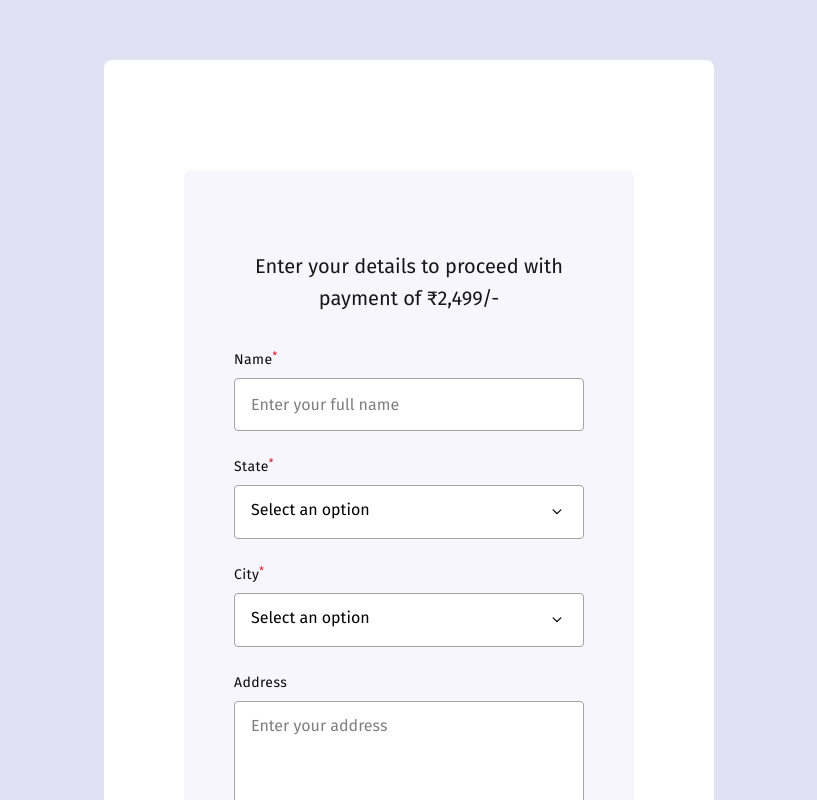
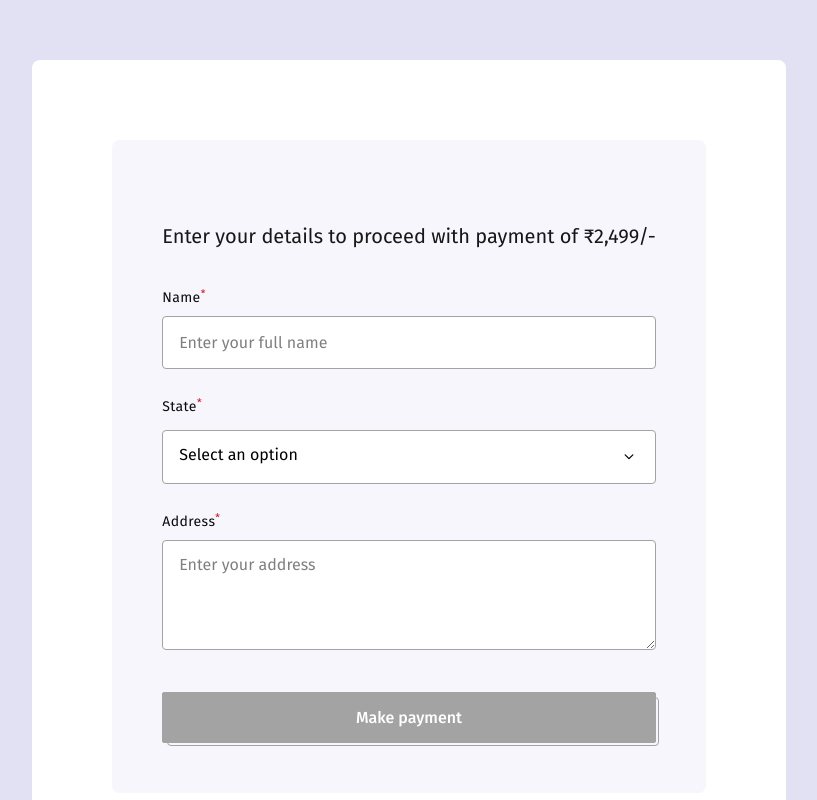
Before and after one commit to Raza-dev-1finance/itr, a Next.js app: page /pan in a window 1280 px wide. Shown: the top 800 px of the page, without its empty margins (231-1048 px from the left). Built offline with nearby package versions, Linux system fonts and the light colour scheme.

Commit message:
update related

```diff
--- a/package.json
+++ b/package.json
@@ -32,7 +32,8 @@
     "next": "15.3.1",
     "react": "^19.0.0",
     "react-dom": "^19.0.0",
-    "tailwind-merge": "^3.2.0"
+    "tailwind-merge": "^3.2.0",
+    "tailwind-scrollbar": "^4.0.2"
   },
   "devDependencies": {
     "@eslint/eslintrc": "^3",
--- a/src/Modules/Pages/FormSubmit/FormSubmit.tsx
+++ b/src/Modules/Pages/FormSubmit/FormSubmit.tsx
@@ -1,27 +1,38 @@
 'use client';
-import React, { useRef, useState } from 'react';
+import React, { useEffect, useRef, useState } from 'react';
 import FormInput from '@/Modules/components/FormInput';
 
 export default function FormSubmit() {
-const [value, setvalue] = useState<{ [key: string]: string}>({
+const [data, setvalue] = useState<{ [key: string]: string}>({
     name: '',
     city: '',
-    state: '',
+    state: 'Select an option',
     address: '',
 });
 const wrapperRef = useRef<HTMLDivElement>(null);
 const [cityarr, setcityarr] = useState(false);
 const [statearr, setstatearr] = useState(false);
 const [color, setcolor] = useState<boolean>(false);
-const [errorModal, setErrorModal] = useState<boolean>(false);
+const [errorModal, setErrorModal] = useState<{ [key: string]: string}>({
+    name: '',
+    city: '',
+    state: '',
+    address: '',
+});
 
   const onPanInputBlur = (e: React.FocusEvent<HTMLInputElement | HTMLTextAreaElement | HTMLSelectElement>) => {
     const inputValue = e.target.value;
-
+    if (inputValue === '') {
+      setErrorModal(prev => ({ ...prev, [e.target.name]: 'This field is required' }));
+    } else {
+      setErrorModal(prev => ({ ...prev, [e.target.name]: '' }));
+    }
   };
-  const onPanInputChange = (e: React.ChangeEvent<HTMLInputElement | HTMLTextAreaElement | HTMLSelectElement>) => {
-    onChangeValue(e);
-  };
+  console.log("data", data);
+  function onPanInputChange(e: React.ChangeEvent<HTMLInputElement | HTMLTextAreaElement | HTMLSelectElement>): void {
+        //   const { name, value } = e.target;
+        onChangeValue(e);
+    }
   const onChangeValue = (e: React.ChangeEvent<HTMLInputElement | HTMLTextAreaElement | HTMLSelectElement>) => {
     const { name, value } = e.target;
     setvalue((prev) => ({
@@ -29,24 +40,25 @@ const [errorModal, setErrorModal] = useState<boolean>(false);
       [name]: value,
     }));
   };
+  useEffect(() => {
+    setcolor(data.name !== "" && data.state !== "Select an option"&& data.address !== "");
+  }, [data]);
+
 const onClick = (name: string) => {
     console.log("name", name);
     if (name === "city") {
-        setstatearr(false);
-        setcityarr((prev) => !prev && !cityarr);
+        setcityarr(true);
     }
     if (name === "state") {
-        setstatearr((prev) => !prev && !statearr);
-        setcityarr(false);
+        setstatearr(true);
     }
+
 };
 
-console.log("value", value);
 
 React.useEffect(() => {
     const handleClickOutside = (event: MouseEvent) => {
         if (wrapperRef.current && !wrapperRef.current.contains(event.target as Node)) {
-            console.log("clicked outside");
             setcityarr(false);
             setstatearr(false);
         }
@@ -59,11 +71,8 @@ React.useEffect(() => {
 
 
   const handleSubmit = () => {
-    // if (value?.length === 10&&!color) {
-    //   console.log('Phone number submitted:', value);
-    // } else {
-    //   console.log('Invalid phone number');
-    // }
+    console.log('Form submitted:', data);
+
   };
 
   const formData = [
@@ -85,15 +94,15 @@ React.useEffect(() => {
       options: true,
       areatext: false,
     },
-    {
-        label: 'City',
-        placeholder: `Select an option`,
-        type: 'text',
-        name: "city",
-        required: true,
-        options: true,
-        areatext: false,
-      },
+    // {
+    //     label: 'City',
+    //     placeholder: `Select an option`,
+    //     type: 'text',
+    //     name: "city",
+    //     required: true,
+    //     options: true,
+    //     areatext: false,
+    //   },
     {
       label: 'Address',
       placeholder: `Enter your address`,
@@ -110,13 +119,13 @@ React.useEffect(() => {
     <>
       <div className="w-full">
         <div className="flex flex-row justify-center pt-[60px] ">
-          <div className="flex flex-col items-center w-[610px] max-sm:w-[325px] p-[80px] rounded-[8px] bg-white">
-            <div className="w-full flex flex-col items-center p-[50px] rounded-[8px] bg-[#F6F6FC] mt-[30px]">
+          <div className="flex flex-col items-center max-sm:w-[360px] p-[80px] max-sm:pb-[30px] max-sm:p-[0px] rounded-[8px] bg-white">
+            <div className="w-full flex flex-col items-center p-[50px] max-sm:p-[25px] rounded-[8px] bg-[#F6F6FC]">
             <div className='pt-[30px] text-[#171717] text-center text-[20px] font-[400] leading-[32px] font-["spirits-soft"] pb-[30px]'>
               Enter your details to proceed with payment of ₹2,499/-
             </div>
              <FormInput
-              value={value}
+              value={data}
               onChange={onPanInputChange}
               onBlur={onPanInputBlur}
               btn_disable={color}
@@ -128,15 +137,21 @@ React.useEffect(() => {
               statearr={statearr}
               wrapperRef={wrapperRef}
               setvalue={setvalue}
+              setstatearr={setstatearr}
+              setcityarr={setcityarr}
              />
             </div>
             <div className='flex flex-col items-center bg-white pt-[30px]'>
             <div className='text-[#0A0A0A] text-center font-["Fira Sans"] text-[14px] font-light leading-5'>Need help or have any queries?</div>
             <div className='flex flex-row items-center gap-[8px] pt-[10px] cursor-pointer' onClick={() => window.open('https://wa.me/919999999999?text=Hello%20I%20need%20help%20with%20my%20PAN%20verification', '_blank')}>
-                <svg xmlns="http://www.w3.org/2000/svg" width="17" height="18" viewBox="0 0 17 18" fill="none">
+                <svg className='block max-sm:hidden' xmlns="http://www.w3.org/2000/svg" width="17" height="18" viewBox="0 0 17 18" fill="none">
                 <path d="M16.1724 12.9763L13.9082 10.6039C13.0996 9.75659 11.7249 10.0955 11.4015 11.197C11.1589 11.9596 10.3502 12.3832 9.62245 12.2137C8.00518 11.7901 5.82186 9.58713 5.41754 7.80783C5.17495 7.04524 5.66013 6.19796 6.38791 5.94381C7.43913 5.60489 7.76259 4.16451 6.95395 3.31722L4.68977 0.944825C4.04286 0.351725 3.07249 0.351725 2.50645 0.944825L0.970039 2.55467C-0.566371 4.24924 1.13177 8.73985 4.93236 12.7221C8.73295 16.7043 13.0187 18.5684 14.636 16.8738L16.1724 15.2639C16.7385 14.5861 16.7385 13.5694 16.1724 12.9763Z" fill="#5B498E"/>
                 </svg>
-                <div className='text-[#0A0A0A] font-["Fira Sans"] text-[16px] font-medium leading-4'>Request a call back</div>
+                <svg className='hidden max-sm:block' xmlns="http://www.w3.org/2000/svg" width="21" height="20" viewBox="0 0 21 20" fill="none">
+                <path d="M17.5066 2.94C15.6066 1.04 13.0966 0 10.4366 0C4.98657 0 0.55657 4.46 0.55657 9.94C0.55657 11.59 0.956573 13.2 1.71657 14.61L0.526571 19.06C0.456571 19.31 0.526573 19.59 0.716573 19.78C0.856573 19.92 1.04657 20 1.24657 20C1.30657 20 1.37657 19.99 1.43657 19.98L6.00657 18.78C7.38657 19.5 8.91657 19.88 10.4366 19.88C15.9866 19.88 20.4966 15.42 20.4966 9.94C20.4966 7.36 19.4366 4.87 17.5066 2.94ZM14.6666 13.25L13.8266 14.08C12.9466 14.96 10.6266 14 8.55657 11.93C6.49657 9.86999 5.56658 7.54 6.40657 6.66L7.23658 5.82001C7.33658 5.74001 7.54658 5.6 7.81658 5.59C8.06658 5.59 8.24656 5.70001 8.42656 5.82001C9.14656 6.32001 9.51657 6.57 9.65657 7.05C9.82657 7.63 9.60656 8.16 9.50656 8.36C9.56656 8.66 9.76657 9.45999 10.4766 10.15C11.1866 10.85 11.9866 11.05 12.2866 11.11C12.4766 10.98 12.9266 10.72 13.4366 10.83C13.8666 10.92 14.1266 11.31 14.6666 12.06C14.7766 12.22 14.8866 12.4 14.8966 12.64C14.8966 12.93 14.7466 13.15 14.6666 13.25Z" fill="#4CAF50"/>
+                </svg>
+                <div className='text-[#0A0A0A] font-["Fira Sans"] text-[16px] font-medium leading-4 block max-sm:hidden'>Request a call back</div>
+                <div className='text-[#0A0A0A] font-["Fira Sans"] text-[16px] font-medium leading-4 hidden max-sm:block'>Chat with us</div>
                 <svg xmlns="http://www.w3.org/2000/svg" width="21" height="20" viewBox="0 0 21 20" fill="none">
                 <path fill-rule="evenodd" clip-rule="evenodd" d="M7.50784 17.3008C7.11579 16.9871 7.05223 16.415 7.36587 16.023L11.76 10.5303L7.36587 5.03763C7.05223 4.64558 7.11579 4.0735 7.50784 3.75985C7.8999 3.44621 8.47198 3.50977 8.78562 3.90183L13.6341 9.9624C13.8997 10.2944 13.8997 10.7662 13.6341 11.0982L8.78562 17.1588C8.47198 17.5508 7.8999 17.6144 7.50784 17.3008Z" fill="#0A0A0A"/>
                 </svg>
--- a/src/Modules/components/FormInput.tsx
+++ b/src/Modules/components/FormInput.tsx
@@ -12,11 +12,12 @@ type InputPhoneProps = {
   btn_disable: boolean;
   handleSubmit: () => void;
   onClick?: (name: string) => void;
-  errorModal: boolean;
   cityarr: boolean;
   statearr: boolean;
   wrapperRef: React.RefObject<HTMLDivElement | null>;
   setvalue: React.Dispatch<React.SetStateAction<{ [key: string]: string }>>;
+  setcityarr: React.Dispatch<React.SetStateAction<boolean>>;
+  setstatearr: React.Dispatch<React.SetStateAction<boolean>>;
   formData: {
     label: string;
     placeholder: string;
@@ -26,6 +27,7 @@ type InputPhoneProps = {
     options?: boolean;
     areatext?: boolean;
   }[];
+  errorModal?: { [key: string]: string };
 };
 
 export default function FormInput({
@@ -40,27 +42,80 @@ export default function FormInput({
   cityarr,
   statearr,
   wrapperRef,
+    setcityarr,
+    setstatearr,
     setvalue,
 }: InputPhoneProps) {
-    console.log("cityarr", cityarr);
-    console.log("statearr", statearr);
+
+    const statesOfIndia = [
+        "Andhra Pradesh",
+        "Arunachal Pradesh",
+        "Assam",
+        "Bihar",
+        "Chhattisgarh",
+        "Goa",
+        "Gujarat",
+        "Haryana",
+        "Himachal Pradesh",
+        "Jharkhand",
+        "Karnataka",
+        "Kerala",
+        "Madhya Pradesh",
+        "Maharashtra",
+        "Manipur",
+        "Meghalaya",
+        "Mizoram",
+        "Nagaland",
+        "Odisha",
+        "Punjab",
+        "Rajasthan",
+        "Sikkim",
+        "Tamil Nadu",
+        "Telangana",
+        "Tripura",
+        "Uttar Pradesh",
+        "Uttarakhand",
+        "West Bengal",
+        "Andaman and Nicobar Islands",
+        "Chandigarh",
+        "Dadra and Nagar Haveli and Daman and Diu",
+        "Delhi",
+        "Jammu and Kashmir",
+        "Ladakh",
+        "Lakshadweep",
+        "Puducherry",
+        "Select an option"
+      ];
+
   return (
     <div className="w-full flex flex-col items-center">
       {formData.map((data, index) => (
         <div key={index} className="flex flex-col pb-[20px] w-full" >
           <label className='text-[#0A0A0A] self-start font-["Fira Sans"] text-[14px] font-[400] leading-8 tracking-[0.4px]'>
-            {data.label}{!data?.areatext && <sup className='text-red-600'>*</sup>}
+            {data.label}<sup className='text-red-600'>*</sup>
           </label>
-          <div className="w-full flex flex-row justify-center pt-[2px] relative">
-            {data.options?<>
-              <div onClick={()=>onClick && onClick(data.name)} ref={wrapperRef}  key={data.name} className={cn(` flex flex-row justify-between w-full p-[16px] flex-1 rounded-[4px] cursor-pointer
+          <div className="w-full flex flex-row justify-center pt-[2px] relative" >
+            {data.options?<div className="w-full flex flex-row justify-center pt-[5px] relative">
+              <div onClick={()=>onClick && onClick(data.name)} ref={wrapperRef}  className={cn(` flex flex-row justify-between w-full p-[16px] flex-1 rounded-[4px] cursor-pointer
                 appearance-none border border-[#A3A3A3] focus:ring-0 focus:ring-offset-0
-                focus:border-[#A3A3A3] bg-white text-[16px] font-[400] leading-[16px] text-[#000] font-['Fira Sans']`)}>{data.placeholder}
+                focus:border-[#A3A3A3] bg-white text-[16px] font-[400] leading-[16px] text-[#000] font-['Fira Sans']`)}>{value.state=="" ? data.placeholder : value.state }
                 <svg xmlns="http://www.w3.org/2000/svg" width="20" height="20" viewBox="0 0 20 20" fill="none">
                 <path d="M10 12.2307C9.89957 12.2307 9.80609 12.2147 9.71956 12.1827C9.63302 12.1506 9.55076 12.0956 9.47277 12.0176L5.72758 8.2724C5.61219 8.15703 5.55317 8.012 5.5505 7.83732C5.54782 7.66266 5.60685 7.51496 5.72758 7.39424C5.84831 7.2735 5.99467 7.21313 6.16667 7.21313C6.33867 7.21313 6.48503 7.2735 6.60575 7.39424L10 10.7885L13.3943 7.39424C13.5096 7.27885 13.6547 7.21982 13.8293 7.21716C14.004 7.21447 14.1517 7.2735 14.2724 7.39424C14.3932 7.51496 14.4535 7.66132 14.4535 7.83332C14.4535 8.00532 14.3932 8.15168 14.2724 8.2724L10.5272 12.0176C10.4492 12.0956 10.367 12.1506 10.2804 12.1827C10.1939 12.2147 10.1004 12.2307 10 12.2307Z" fill="#0A0A0A"/>
                 </svg>
                 </div>
-            </>:(data?.areatext ?
+                {data.name==="state" && statearr && (<div ref={wrapperRef}  style={{ boxShadow: '0px 2px 8px 0px rgba(0, 0, 0, 0.02)' }} className='w-[349px] max-sm:w-[310px] overflow-x-scroll scrollbar scrollbar-thumb-[#D4D4D4] scrollbar-track-[#D4D4D4] hover:scrollbar-thumb-[#A3A3A3] max-h-[250px] absolute top-[55px] border-[1px] border-[#61625E] bg-white rounded-b-[2px] z-30'>
+                    {statesOfIndia.map((state,index)=>(
+                        <>
+                        <div key={index} className='flex py-[12px] px-[16px] cursor-pointer text-[#171717] font-["Fira Sans"] text-[14px] font-normal leading-5 over' onClick={() => { setvalue((prev) => ({ ...prev, state: state }))
+                    setstatearr(false)
+                    }}>{state}</div>
+                        </>
+                    ))}
+            </div>)}
+            {data.name==="city" && cityarr && (<div ref={wrapperRef}  style={{ boxShadow: '0px 2px 8px 0px rgba(0, 0, 0, 0.02)' }} className='w-[349px] h-[264px] absolute top-[55px] border-[1px] border-[#61625E] bg-white rounded-b-[2px] z-30'>
+                <div className='flex py-[12px] px-[16px] cursor-pointer text-[#171717] font-["Fira Sans"] text-[14px] font-normal leading-5' onClick={() => { setvalue((prev) => ({ ...prev, city: 'Lucknow' }))}}>Lucknow</div>
+            </div>)}
+            </div>:(data?.areatext ?
             <textarea
               name={data.name}
               id={data.name}
@@ -89,22 +144,16 @@ export default function FormInput({
                 focus:border-[#A3A3A3] bg-white text-[16px] font-[400] leading-[16px] text-[#000] font-['Fira Sans']`)}
             />)
             }
-            {data.name==="state" && statearr && (<div  ref={wrapperRef} style={{ boxShadow: '0px 2px 8px 0px rgba(0, 0, 0, 0.02)' }} className='w-[349px] h-[264px] absolute top-[55px] border-[1px] border-[#61625E] bg-white rounded-b-[2px] z-30'>
-                <div  className='flex py-[12px] px-[16px] cursor-pointer text-[#171717] font-["Fira Sans"] text-[14px] font-normal leading-5' onClick={() => { setvalue((prev) => ({ ...prev, state: 'UP' }))}}>Uttar Prasdesh</div>
-            </div>)}
-            {data.name==="city" && cityarr && (<div  ref={wrapperRef} style={{ boxShadow: '0px 2px 8px 0px rgba(0, 0, 0, 0.02)' }} className='w-[349px] h-[264px] absolute top-[55px] border-[1px] border-[#61625E] bg-white rounded-b-[2px] z-30'>
-                <div className='flex py-[12px] px-[16px] cursor-pointer text-[#171717] font-["Fira Sans"] text-[14px] font-normal leading-5' onClick={() => { setvalue((prev) => ({ ...prev, city: 'Lucknow' }))}}>Lucknow</div>
-            </div>)}
           </div>
-          {/* {errorModal && (
+          {errorModal && (
             <div className="w-full flex flex-row justify-start pt-[2px] relative ">
-              <div className="text-red-500 text-sm">Please enter a valid PAN number.</div>
+              <div className="text-red-500 text-sm">{errorModal[data.name]}</div>
             </div>
-          )} */}
+          )}
         </div>
       ))}
       <div className="pt-[20px] w-full relative">
-        <CustomButtom onClick={() => handleSubmit()} text="Continue" color={btn_disable} />
+        <CustomButtom onClick={() => handleSubmit()} text="Make payment" color={btn_disable} />
       </div>
     </div>
   );
--- a/tailwind.config.js
+++ b/tailwind.config.js
@@ -1,3 +1,4 @@
+/* eslint-disable @typescript-eslint/no-require-imports */
 /** @type {import('tailwindcss').Config} */
 module.exports = {
   content: [
@@ -43,5 +44,5 @@ module.exports = {
       padding: '2rem',
     },
   },
-  plugins: [],
+  plugins: [require('tailwind-scrollbar')],
 };
```
Also changed, not shown: 1 other file (tests, documents, lock files or other folders).
